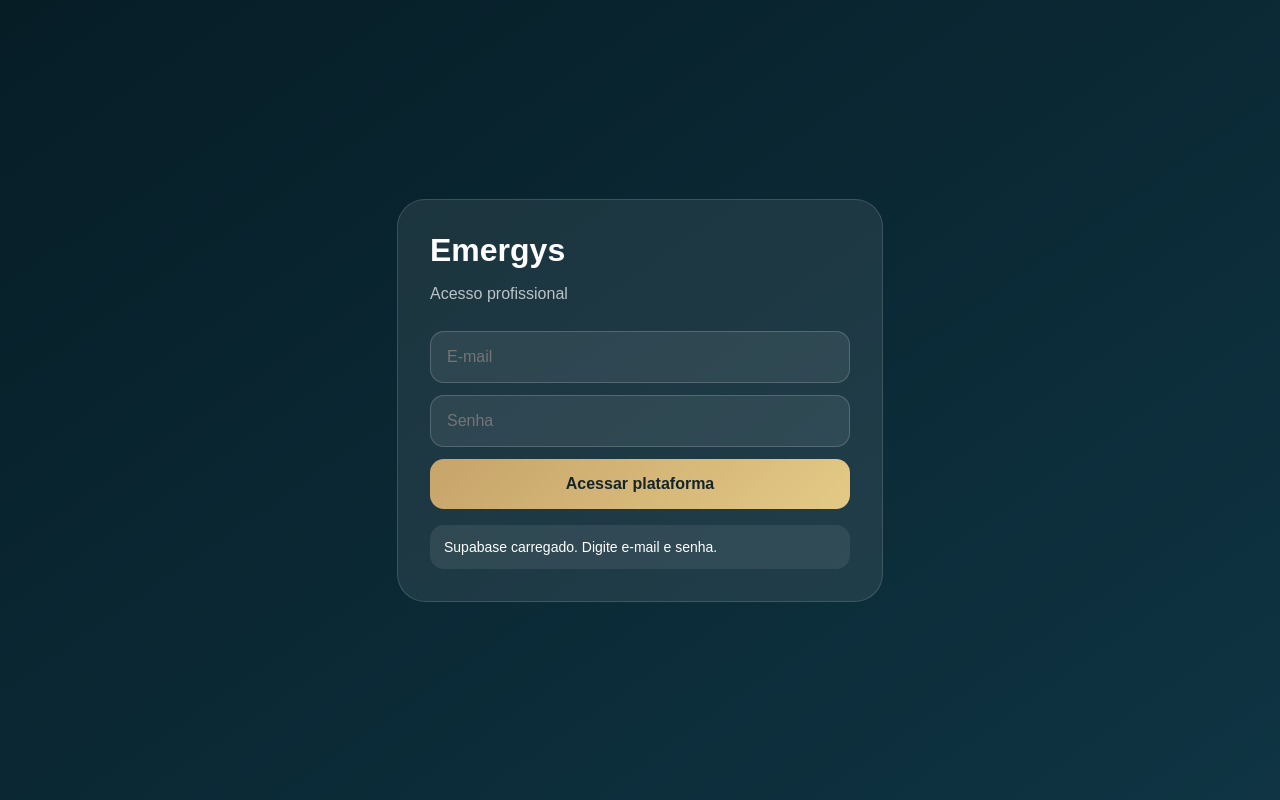
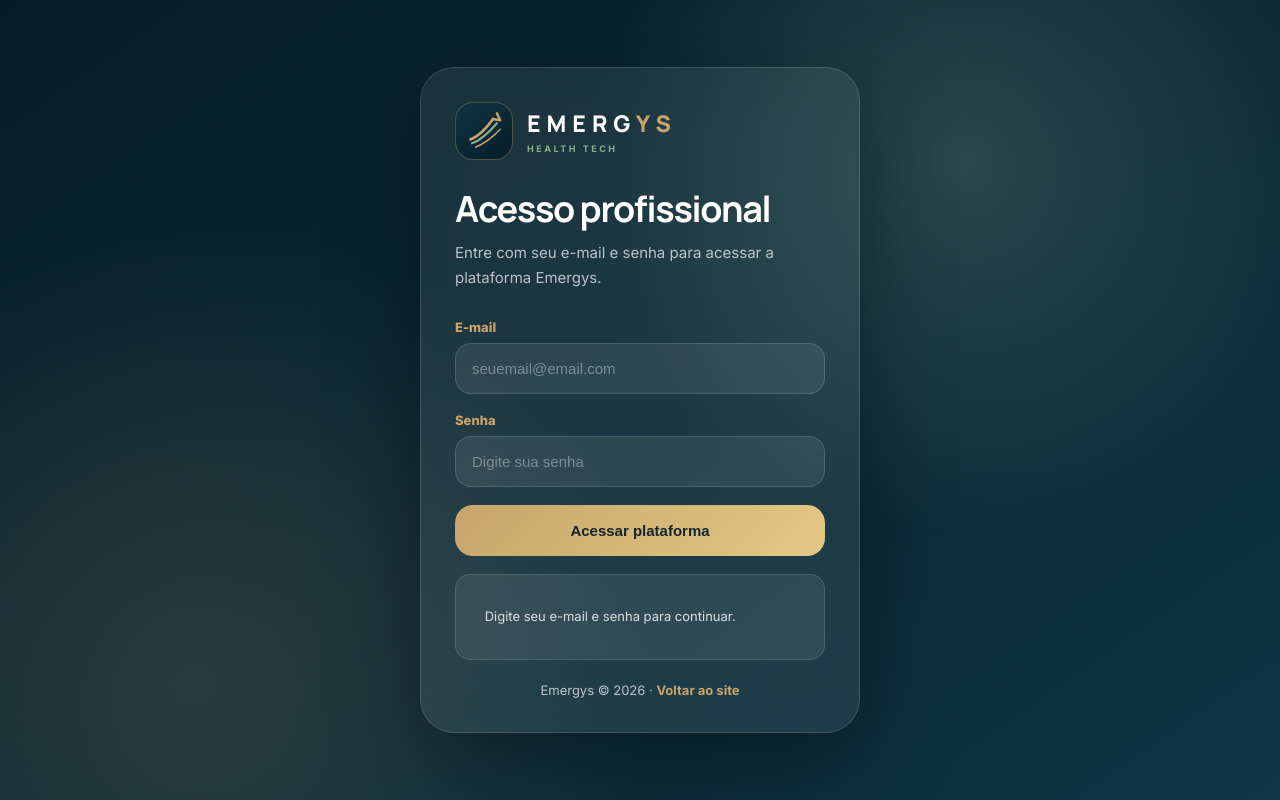
Before and after one commit to emergysht/emergys-site, a plain HTML site: page login.html in a window 1280 px wide. Drawn offline with nearby package versions, Linux system fonts and the light colour scheme.

Commit message:
Update login.html

```diff
--- a/login.html
+++ b/login.html
@@ -3,58 +3,211 @@
 <head>
 <meta charset="UTF-8">
 <meta name="viewport" content="width=device-width, initial-scale=1.0">
+
 <title>Emergys | Login</title>
+
+<link href="https://fonts.googleapis.com/css2?family=Inter:wght@300;400;500;600;700;800&family=Manrope:wght@600;700;800&display=swap" rel="stylesheet">
 
 <script src="https://cdn.jsdelivr.net/npm/@supabase/supabase-js@2"></script>
 
 <style>
+:root{
+  --azul:#061D26;
+  --azul2:#0F3443;
+  --dourado:#C7A46A;
+  --salvia:#8AAE92;
+  --branco:#FFFFFF;
+  --muted:rgba(255,255,255,.70);
+  --erro:#B64A4A;
+  --sucesso:#8AAE92;
+}
+
+*{
+  margin:0;
+  padding:0;
+  box-sizing:border-box;
+}
+
 body{
-  margin:0;
   min-height:100vh;
-  font-family:Arial,sans-serif;
-  background:linear-gradient(145deg,#061D26,#0F3443);
+  font-family:Inter,sans-serif;
+  background:
+    radial-gradient(circle at 75% 20%,rgba(138,174,146,.24),transparent 32%),
+    radial-gradient(circle at 15% 85%,rgba(199,164,106,.17),transparent 36%),
+    linear-gradient(145deg,var(--azul),var(--azul2));
   display:flex;
   align-items:center;
   justify-content:center;
-  color:white;
+  padding:24px;
+  color:#fff;
 }
+
 .card{
-  width:90%;
-  max-width:420px;
+  width:100%;
+  max-width:440px;
+  border-radius:34px;
+  padding:34px;
+  background:rgba(255,255,255,.075);
+  border:1px solid rgba(255,255,255,.13);
+  backdrop-filter:blur(18px);
+  box-shadow:0 30px 90px rgba(0,0,0,.35);
+}
+
+.logo{
+  display:flex;
+  align-items:center;
+  gap:14px;
+  margin-bottom:30px;
+}
+
+.logo-mark{
+  width:58px;
+  height:58px;
+  border-radius:18px;
+  background:linear-gradient(145deg,var(--azul2),var(--azul));
+  display:flex;
+  align-items:center;
+  justify-content:center;
+  border:1px solid rgba(199,164,106,.35);
+}
+
+.logo-mark svg{
+  width:42px;
+  height:42px;
+  overflow:visible;
+}
+
+.logo-text{
+  font-family:Manrope,sans-serif;
+  font-size:23px;
+  letter-spacing:6px;
+  font-weight:800;
+}
+
+.logo-text span{
+  color:var(--dourado);
+}
+
+.logo-sub{
+  display:block;
+  margin-top:4px;
+  font-family:Inter,sans-serif;
+  font-size:9px;
+  letter-spacing:.28em;
+  color:var(--salvia);
+  font-weight:700;
+  text-transform:uppercase;
+}
+
+h1{
+  font-family:Manrope,sans-serif;
+  font-size:36px;
+  line-height:1.05;
+  letter-spacing:-1.4px;
+  margin-bottom:12px;
+}
+
+p{
+  color:var(--muted);
+  line-height:1.7;
+  font-size:15px;
+  margin-bottom:28px;
+}
+
+label{
+  display:block;
+  margin-bottom:8px;
+  color:var(--dourado);
+  font-size:13px;
+  font-weight:800;
+}
+
+input{
+  width:100%;
+  padding:16px;
+  border-radius:16px;
+  border:1px solid rgba(255,255,255,.14);
   background:rgba(255,255,255,.08);
-  border:1px solid rgba(255,255,255,.14);
-  border-radius:28px;
-  padding:32px;
+  color:#fff;
+  font-size:15px;
+  outline:none;
+  margin-bottom:18px;
 }
-h1{margin:0 0 12px;}
-p{color:rgba(255,255,255,.7);}
-input,button{
+
+input::placeholder{
+  color:rgba(255,255,255,.38);
+}
+
+input:focus{
+  border-color:var(--dourado);
+  box-shadow:0 0 0 3px rgba(199,164,106,.16);
+}
+
+button{
   width:100%;
-  box-sizing:border-box;
-  padding:16px;
-  margin-top:12px;
-  border-radius:14px;
-  font-size:16px;
-}
-input{
-  background:rgba(255,255,255,.08);
-  border:1px solid rgba(255,255,255,.18);
-  color:white;
-}
-button{
   border:0;
-  background:linear-gradient(135deg,#C7A46A,#E3C986);
+  padding:17px;
+  border-radius:18px;
+  background:linear-gradient(135deg,var(--dourado),#E3C986);
   color:#14262C;
   font-weight:900;
+  cursor:pointer;
+  font-size:15px;
+  transition:.2s ease;
 }
+
+button:hover{
+  transform:translateY(-1px);
+}
+
+button:disabled{
+  opacity:.55;
+  cursor:not-allowed;
+  transform:none;
+}
+
 .msg{
-  margin-top:16px;
+  display:none;
+  margin-top:18px;
   padding:14px;
-  border-radius:14px;
+  border-radius:15px;
+  font-size:13px;
+  line-height:1.45;
+  white-space:pre-wrap;
+}
+
+.msg.info{
+  display:block;
   background:rgba(255,255,255,.08);
-  color:#fff;
-  font-size:14px;
-  white-space:pre-wrap;
+  color:rgba(255,255,255,.82);
+  border:1px solid rgba(255,255,255,.12);
+}
+
+.msg.erro{
+  display:block;
+  background:rgba(182,74,74,.14);
+  color:#FFD8D8;
+  border:1px solid rgba(182,74,74,.35);
+}
+
+.msg.sucesso{
+  display:block;
+  background:rgba(138,174,146,.14);
+  color:#DDF5E4;
+  border:1px solid rgba(138,174,146,.38);
+}
+
+.footer{
+  margin-top:22px;
+  text-align:center;
+  font-size:13px;
+  color:var(--muted);
+}
+
+.footer a{
+  color:var(--dourado);
+  text-decoration:none;
+  font-weight:700;
 }
 </style>
 </head>
@@ -62,15 +215,47 @@ button{
 <body>
 
 <div class="card">
-  <h1>Emergys</h1>
-  <p>Acesso profissional</p>
 
-  <input id="email" type="email" placeholder="E-mail">
-  <input id="senha" type="password" placeholder="Senha">
+  <div class="logo">
+    <div class="logo-mark">
+      <svg viewBox="0 0 140 140" fill="none">
+        <path d="M25 98C51 88 74 67 100 30" stroke="#C7A46A" stroke-width="9" stroke-linecap="round"/>
+        <path d="M30 111C58 101 84 78 113 44" stroke="#8AAE92" stroke-width="7" stroke-linecap="round"/>
+        <path d="M42 124C70 112 96 94 124 64" stroke="#C7A46A" stroke-width="5" stroke-linecap="round"/>
+        <path d="M100 30L124 34L113 11" stroke="#C7A46A" stroke-width="8" stroke-linecap="round" stroke-linejoin="round"/>
+      </svg>
+    </div>
 
-  <button id="btnLogin" type="button">Acessar plataforma</button>
+    <div>
+      <div class="logo-text">EMERG<span>YS</span></div>
+      <span class="logo-sub">Health Tech</span>
+    </div>
+  </div>
 
-  <div id="msg" class="msg">Aguardando login...</div>
+  <h1>Acesso profissional</h1>
+
+  <p>
+    Entre com seu e-mail e senha para acessar a plataforma Emergys.
+  </p>
+
+  <label>E-mail</label>
+  <input type="email" id="email" placeholder="seuemail@email.com" autocomplete="email">
+
+  <label>Senha</label>
+  <input type="password" id="senha" placeholder="Digite sua senha" autocomplete="current-password">
+
+  <button id="btnLogin" type="button">
+    Acessar plataforma
+  </button>
+
+  <div id="msg" class="msg info">
+    Digite seu e-mail e senha para continuar.
+  </div>
+
+  <div class="footer">
+    Emergys © 2026 · <a href="index.html">Voltar ao site</a>
+  </div>
+
 </div>
 
 <script>
@@ -80,29 +265,38 @@ const SUPABASE_KEY = "sb_publishable_AVT257sp6FQB8ZWvjyEfwQ_L2jfJ3tS";
 const msg = document.getElementById("msg");
 const btn = document.getElementById("btnLogin");
 
-function mostrar(texto){
+function mostrar(texto, tipo="info"){
+  msg.className = "msg " + tipo;
   msg.textContent = texto;
 }
 
 if(!window.supabase){
-  mostrar("Erro: biblioteca Supabase não carregou.");
-}else{
-  mostrar("Supabase carregado. Digite e-mail e senha.");
+  mostrar("Erro: não foi possível carregar a autenticação. Verifique sua conexão e tente novamente.", "erro");
 }
 
 const supabaseClient = window.supabase.createClient(SUPABASE_URL, SUPABASE_KEY);
 
-btn.addEventListener("click", async function(){
+btn.addEventListener("click", login);
 
-  mostrar("Verificando login...");
+document.getElementById("senha").addEventListener("keydown", function(e){
+  if(e.key === "Enter"){
+    login();
+  }
+});
+
+async function login(){
 
   const email = document.getElementById("email").value.trim();
   const senha = document.getElementById("senha").value.trim();
 
   if(!email || !senha){
-    mostrar("Preencha e-mail e senha.");
+    mostrar("Preencha e-mail e senha para continuar.", "erro");
     return;
   }
+
+  btn.disabled = true;
+  btn.textContent = "Verificando...";
+  mostrar("Verificando suas credenciais...", "info");
 
   try{
 
@@ -112,16 +306,20 @@ btn.addEventListener("click", async function(){
     });
 
     if(error){
-      mostrar("Erro no login:\n" + error.message);
+      mostrar("E-mail ou senha inválidos. Verifique os dados e tente novamente.", "erro");
+      btn.disabled = false;
+      btn.textContent = "Acessar plataforma";
       return;
     }
 
     if(!data || !data.user){
-      mostrar("Login sem retorno de usuário.");
+      mostrar("Não foi possível identificar o usuário. Tente novamente.", "erro");
+      btn.disabled = false;
+      btn.textContent = "Acessar plataforma";
       return;
     }
 
-    mostrar("Login aceito. Verificando assinatura...");
+    mostrar("Login aceito. Verificando assinatura...", "info");
 
     const { data: profile, error: profileError } = await supabaseClient
       .from("profiles")
@@ -130,20 +328,26 @@ btn.addEventListener("click", async function(){
       .single();
 
     if(profileError){
-      mostrar("Erro ao consultar profile:\n" + profileError.message);
+      mostrar("Não foi possível consultar sua assinatura. Tente novamente ou acione o suporte.", "erro");
       await supabaseClient.auth.signOut();
+      btn.disabled = false;
+      btn.textContent = "Acessar plataforma";
       return;
     }
 
     if(!profile){
-      mostrar("Usuário sem profile liberado.");
+      mostrar("Usuário sem assinatura vinculada. Acione o suporte para liberação do acesso.", "erro");
       await supabaseClient.auth.signOut();
+      btn.disabled = false;
+      btn.textContent = "Acessar plataforma";
       return;
     }
 
     if(profile.ativo !== true){
-      mostrar("Assinatura inativa.");
+      mostrar("Sua assinatura está inativa. Regularize o acesso para continuar.", "erro");
       await supabaseClient.auth.signOut();
+      btn.disabled = false;
+      btn.textContent = "Acessar plataforma";
       return;
     }
 
@@ -154,20 +358,23 @@ btn.addEventListener("click", async function(){
       const validade = new Date(profile.validade + "T00:00:00");
 
       if(validade < hoje){
-        mostrar("Acesso expirado.");
+        mostrar("Seu acesso expirou. Renove sua assinatura para continuar.", "erro");
         await supabaseClient.auth.signOut();
+        btn.disabled = false;
+        btn.textContent = "Acessar plataforma";
         return;
       }
     }
 
-    mostrar("Acesso liberado. Redirecionando...");
+    mostrar("Acesso liberado. Redirecionando...", "sucesso");
     window.location.href = "app/";
 
   }catch(e){
-    mostrar("Erro inesperado:\n" + e.message);
+    mostrar("Erro inesperado. Verifique sua conexão e tente novamente.", "erro");
+    btn.disabled = false;
+    btn.textContent = "Acessar plataforma";
   }
-
-});
+}
 </script>
 
 </body>
```
